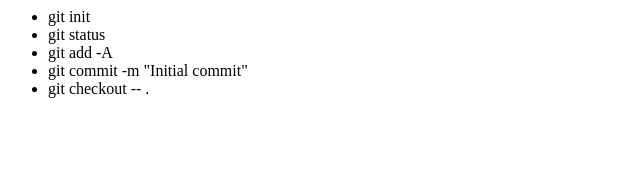
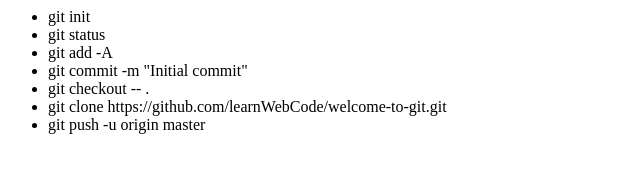
Before and after one commit to Shadley000/hello-world, a plain HTML site: page index.html in a window 1280 px wide. Shown: the whole page, without its empty margins (0-640 px from the left). Drawn offline with Linux system fonts and the light colour scheme.

Commit message:
add push command

```diff
--- a/index.html
+++ b/index.html
@@ -7,6 +7,8 @@
 <li>git add -A</li>
 <li>git commit -m "Initial commit"</li>
 <li>git checkout -- .</li>
+<li>git clone https://github.com/learnWebCode/welcome-to-git.git</li>
+<li>git push -u origin master</li>
 </ul>
 </body>
 </html>
```
